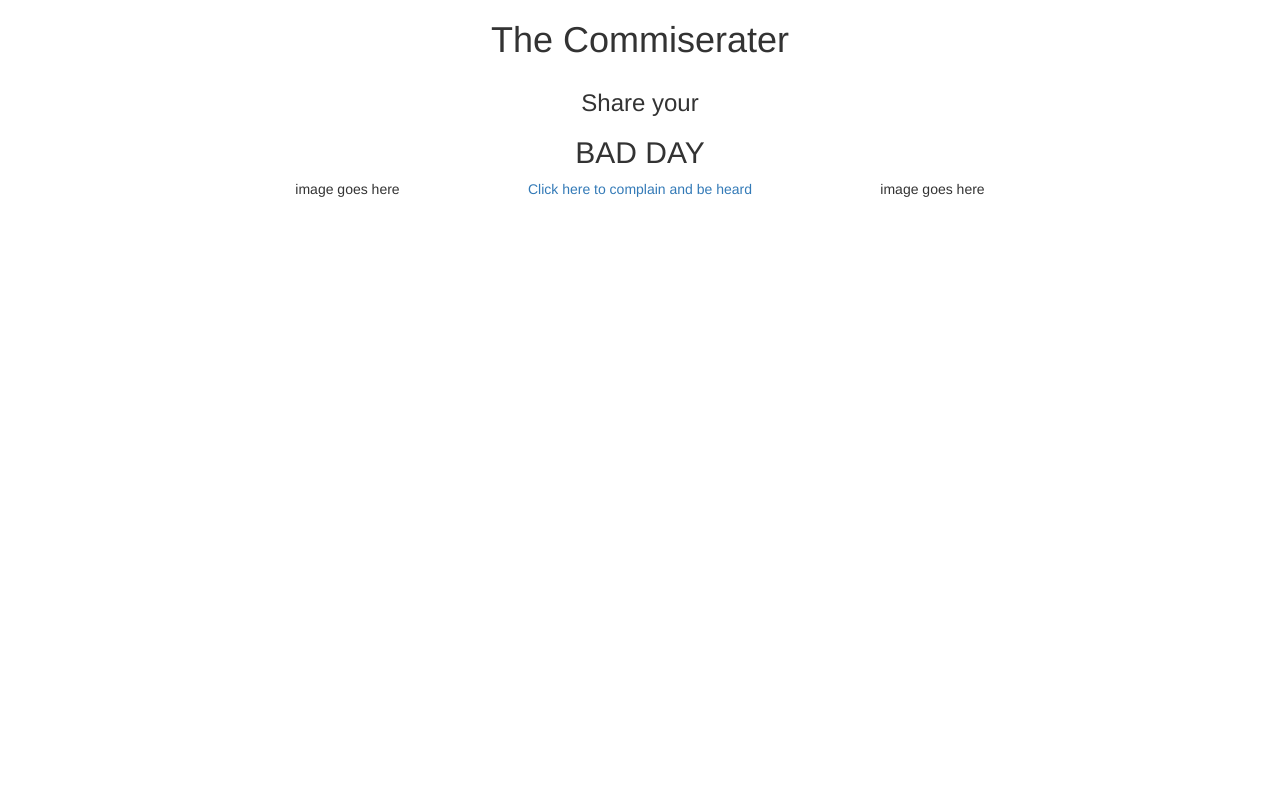
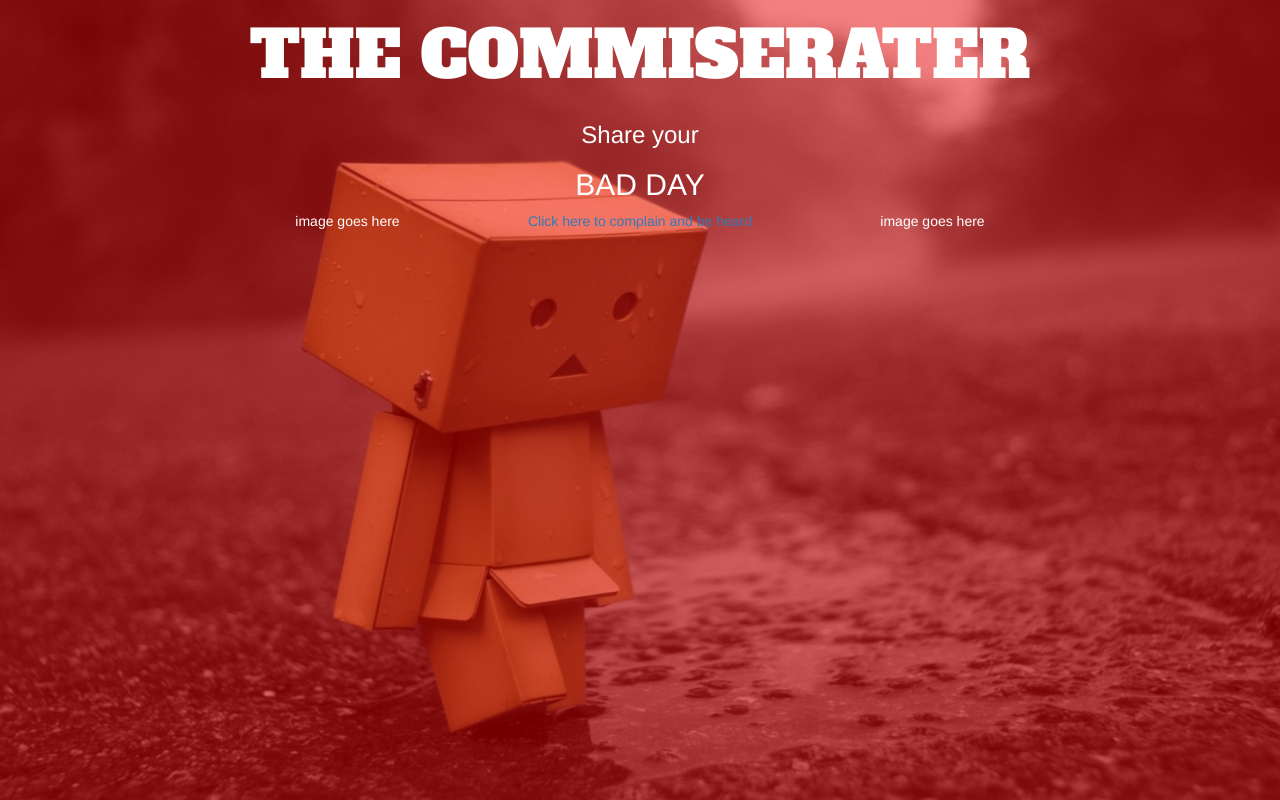
Before and after one commit to jocelynalsdorf/blog-angular, a website: page index.html in a window 1280 px wide. Drawn offline with Linux system fonts and the light colour scheme.

Commit message:
add font imports and mixins

```diff
--- a/partials/home.html
+++ b/partials/home.html
@@ -1,6 +1,6 @@
 <div class="row">
   <div class="col-md-10 col-md-offset-1">
-    <h1 class="site-title text-center">The Commiserater</h1>
+    <h1 class="site-title text-center">THE COMMISERATER</h1>
   </div>
 </div><! -- end of row 1 -->
 <div class="row">
--- a/scss/app.scss
+++ b/scss/app.scss
@@ -1,4 +1,20 @@
 @import "bootstrap";
+@import url(https://fonts.googleapis.com/css?family=Alfa+Slab+One);
+
+
+
+
+@mixin alfa {
+  font-family: 'Alfa Slab One', cursive;
+}
+@mixin helvetica {
+  font-family: 'helvetica', san-serif;
+}
+
+.site-title {
+  @include alfa;
+  font-size: 65px;
+}
 
 .bottom-margin-20 {
   margin-bottom: 20px;
@@ -21,3 +37,16 @@ ul {
   max-height:100%;
 
 }
+
+body {
+
+  background:linear-gradient(
+      rgba(255, 0, 0, 0.45),
+      rgba(255, 0, 0, 0.45)
+    ), url("../images/sad.jpg") no-repeat center center fixed;
+  -webkit-background-size: cover;
+  -moz-background-size: cover;
+  -o-background-size: cover;
+  background-size: cover;
+  color: white;
+}
```
Also changed, not shown: css/app.css, images/sad.jpg (added).
